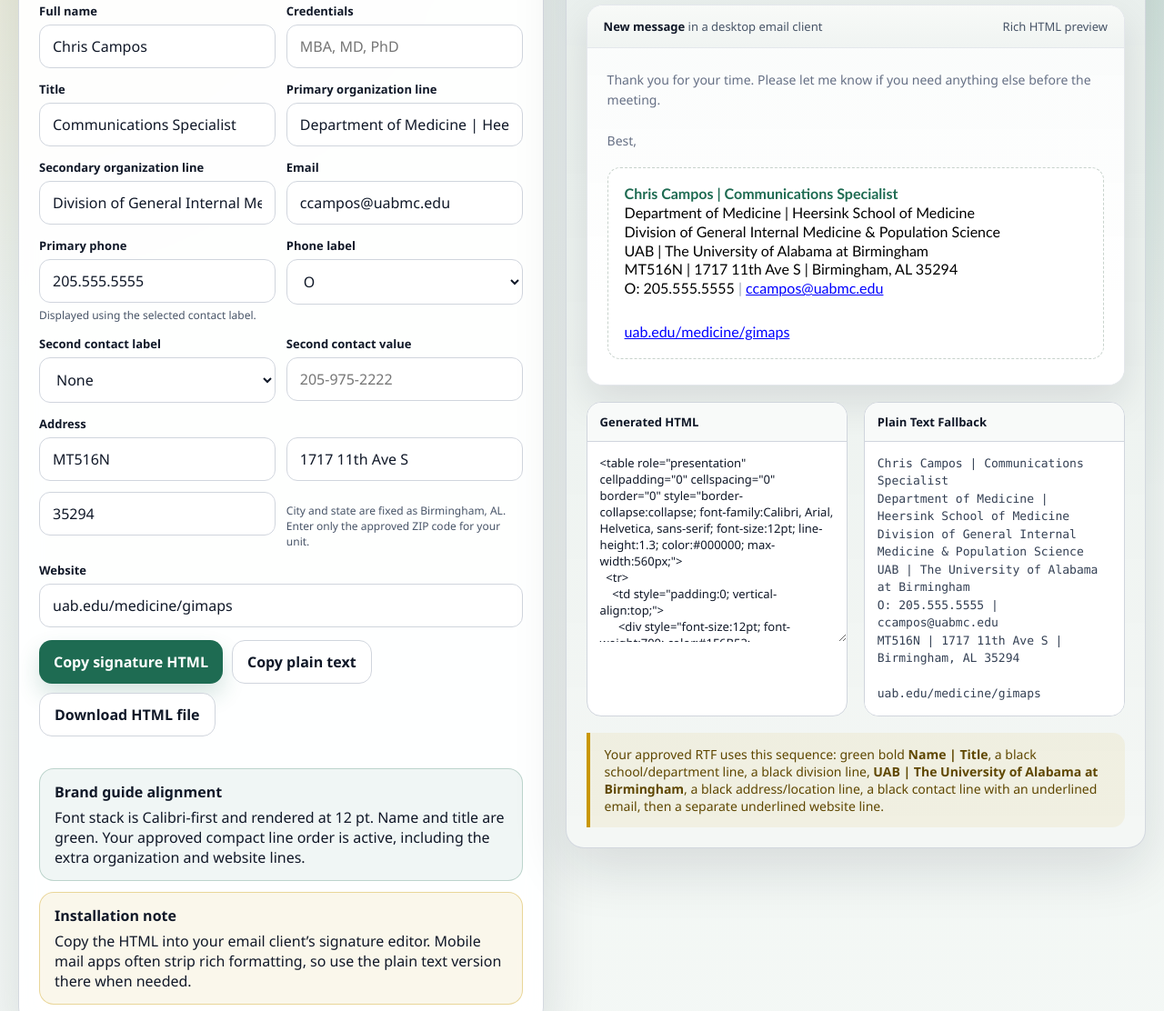
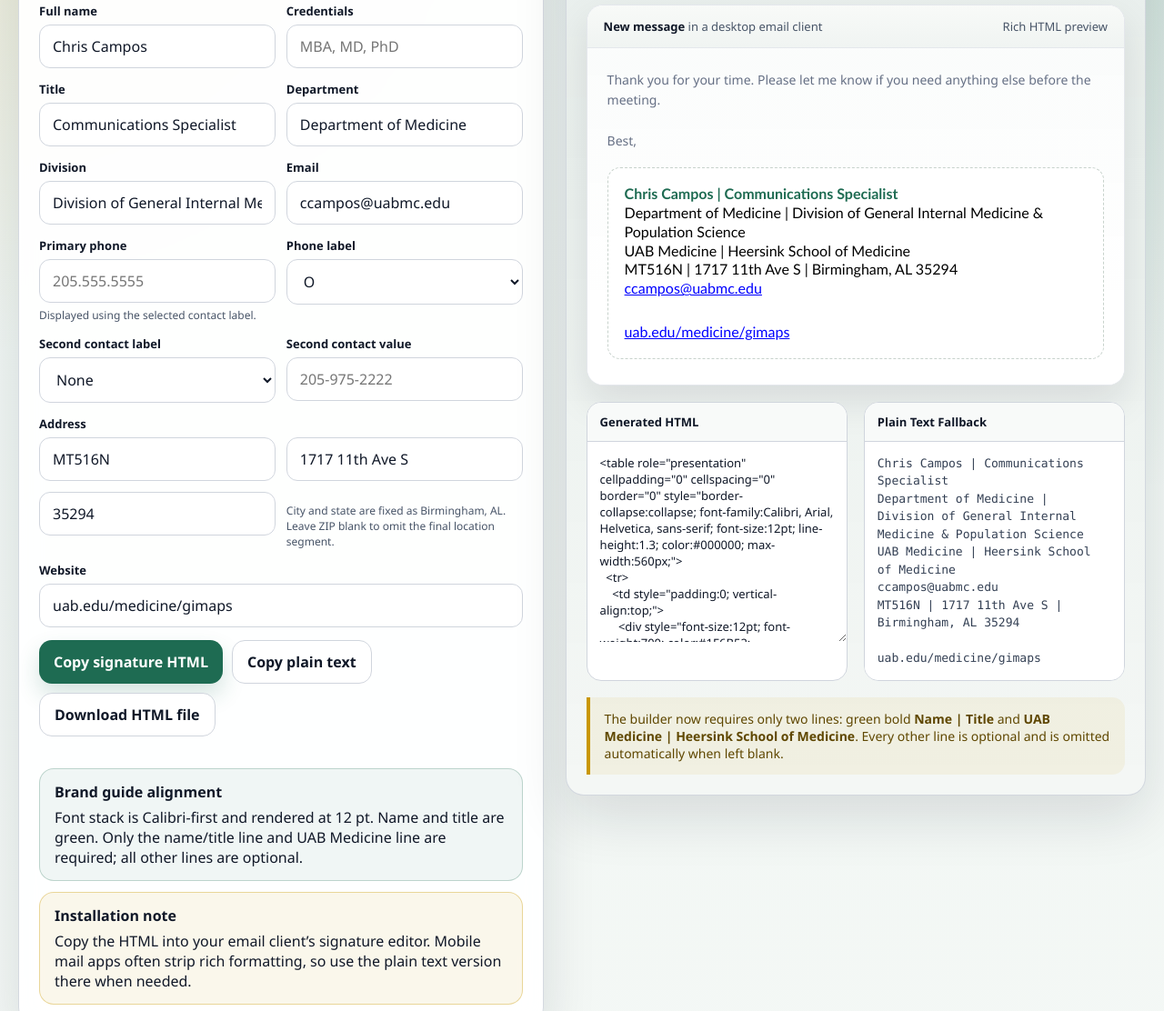
Before and after one commit to uabcampos/uab-email-signature-builder, a plain HTML site: page index.html in a window 1280 px wide. Shown: the part 159-1271 px from the top of the page at 91% size. Drawn offline with Linux system fonts and the light colour scheme.

Commit message:
Update signature builder layout and defaults

```diff
--- a/index.html
+++ b/index.html
@@ -434,14 +434,14 @@
                 <input id="title" name="title" value="Communications Specialist">
               </div>
               <div>
-                <label for="department">Primary organization line</label>
-                <input id="department" name="department" value="Department of Medicine | Heersink School of Medicine">
+                <label for="department">Department</label>
+                <input id="department" name="department" value="Department of Medicine">
               </div>
             </div>
 
             <div class="field-row">
               <div>
-                <label for="unit">Secondary organization line</label>
+                <label for="unit">Division</label>
                 <input id="unit" name="unit" value="Division of General Internal Medicine &amp; Population Science">
               </div>
               <div>
@@ -453,7 +453,7 @@
             <div class="field-row">
               <div>
                 <label for="phone">Primary phone</label>
-                <input id="phone" name="phone" value="205.555.5555" placeholder="205.555.5555">
+                <input id="phone" name="phone" value="" placeholder="205.555.5555">
                 <div class="microcopy">Displayed using the selected contact label.</div>
               </div>
               <div>
@@ -502,7 +502,7 @@
                   <input id="zipCode" name="zipCode" value="35294" placeholder="ZIP code">
                 </div>
                 <div>
-                  <div class="microcopy" style="margin-top: 12px;">City and state are fixed as Birmingham, AL. Enter only the approved ZIP code for your unit.</div>
+                  <div class="microcopy" style="margin-top: 12px;">City and state are fixed as Birmingham, AL. Leave ZIP blank to omit the final location segment.</div>
                 </div>
               </div>
             </div>
@@ -523,7 +523,7 @@
           <div class="status-grid" aria-live="polite">
             <div class="status-card status-ok" id="complianceStatus">
               <strong>Brand guide alignment</strong>
-              <span id="complianceText">This signature uses a Calibri-family stack, stays at 12 pt, and defaults to the supplied standard RTF line order.</span>
+              <span id="complianceText">This signature uses a Calibri-family stack, stays at 12 pt, and always keeps the required `Name | Title` line plus the UAB Medicine line.</span>
             </div>
             <div class="status-card status-warn">
               <strong>Installation note</strong>
@@ -568,7 +568,7 @@
           </div>
 
           <div class="footer-note">
-            Your approved RTF uses this sequence: green bold <strong>Name | Title</strong>, a black school/department line, a black division line, <strong>UAB | The University of Alabama at Birmingham</strong>, a black address/location line, a black contact line with an underlined email, then a separate underlined website line.
+            The builder now requires only two lines: green bold <strong>Name | Title</strong> and <strong>UAB Medicine | Heersink School of Medicine</strong>. Every other line is optional and is omitted automatically when left blank.
           </div>
         </div>
       </section>
@@ -655,8 +655,8 @@
       <div class="panel-body">
         <ul class="rule-list">
           <li>Signature markup uses a Calibri-first font stack and a fixed 12 pt rendering target to stay within the published guidance.</li>
-          <li>The default template now matches your supplied signature layout and line order.</li>
-          <li>The name and title can render in UAB green or black. Your default template uses green.</li>
+          <li>The builder requires only the `Name | Title` line and the `UAB Medicine | Heersink School of Medicine` line.</li>
+          <li>The name and title can render in UAB green or black. The current template uses green.</li>
           <li>Contact labels support the guide’s recommended style such as P, O, M, and F.</li>
           <li>Blank fields are removed from the final output so users do not have to manually clean up separators or empty lines.</li>
           <li>The builder includes a plain text fallback for mobile clients that strip HTML formatting.</li>
@@ -713,7 +713,6 @@
         zipCode: data.zipCode.trim(),
         website: data.website.trim(),
         greenNameTitle: true,
-        includeUniversityLine: true,
         includeWebsite: true,
         includeAddress: true,
         standardCompact: true
@@ -759,22 +758,19 @@
         ? `<div style="margin:0; color:#000000;">${escapeHtml(addressLine)}</div>`
         : "";
 
-      const departmentLine = data.department ? `      <div style="margin:0; color:#000000;">${escapeHtml(data.department)}</div>` : "";
-      const unitLine = data.unit ? `      <div style="margin:0; color:#000000;">${escapeHtml(data.unit)}</div>` : "";
-      const universityLine = data.includeUniversityLine
-        ? "      <div style=\"margin:0; color:#000000;\">UAB | The University of Alabama at Birmingham</div>"
-        : "";
+      const orgLineText = [data.department, data.unit].filter(Boolean).join(" | ");
+      const orgLine = orgLineText ? `      <div style="margin:0; color:#000000;">${escapeHtml(orgLineText)}</div>` : "";
+      const schoolLine = '      <div style="margin:0; color:#000000;">UAB Medicine | Heersink School of Medicine</div>';
       const contactColor = "#000000";
 
       return [
         '<table role="presentation" cellpadding="0" cellspacing="0" border="0" style="border-collapse:collapse; font-family:Calibri, Arial, Helvetica, sans-serif; font-size:12pt; line-height:1.3; color:#000000; max-width:560px;">',
         "  <tr>",
         '    <td style="padding:0; vertical-align:top;">',
-        `      <div style="font-size:12pt; font-weight:700; color:${accent}; margin:0;">${escapeHtml(nameLine || "Full Name")}</div>`,
+        `      <div style="font-size:12pt; font-weight:700; color:${accent}; margin:0;">${escapeHtml(nameLine || "Full Name | Title")}</div>`,
         !data.standardCompact && data.title ? `      <div style="font-size:12pt; color:${accent}; margin:0;">${escapeHtml(data.title)}</div>` : "",
-        departmentLine,
-        unitLine,
-        universityLine,
+        orgLine,
+        schoolLine,
         addressBlock,
         contactParts.length ? `      <div style="margin:0; color:${contactColor};">${contactParts.join(' <span style="color:#98A2B3;">|</span> ')}</div>` : "",
         data.includeWebsite && data.website ? '      <div style="margin:0; font-size:5pt; line-height:6px;">&nbsp;</div>' : "",
@@ -794,11 +790,11 @@
         : nameWithCreds;
       const cityStateZip = data.zipCode ? `Birmingham, AL ${data.zipCode}` : "";
       const addressLine = [data.buildingOffice, data.street, cityStateZip].filter(Boolean).join(" | ");
+      const orgLineText = [data.department, data.unit].filter(Boolean).join(" | ");
       if (nameLine) lines.push(nameLine);
       if (!data.standardCompact && data.title) lines.push(data.title);
-      if (data.department) lines.push(data.department);
-      if (data.unit) lines.push(data.unit);
-      if (data.includeUniversityLine) lines.push("UAB | The University of Alabama at Birmingham");
+      if (orgLineText) lines.push(orgLineText);
+      lines.push("UAB Medicine | Heersink School of Medicine");
 
       const contacts = [];
       if (data.phone) contacts.push(`${data.phoneLabel}: ${data.phone}`);
@@ -820,11 +816,11 @@
       const notes = [
         "Font stack is Calibri-first and rendered at 12 pt.",
         `Name and title are ${nameTitleColor}.`,
-        data.standardCompact ? "Your approved compact line order is active, including the extra organization and website lines." : "Expanded layout is active."
+        data.standardCompact ? "Only the name/title line and UAB Medicine line are required; all other lines are optional." : "Expanded layout is active."
       ];
 
-      if (!data.fullName || !data.title || !data.email) {
-        notes.push("Add name, title, and email before final deployment.");
+      if (!data.fullName || !data.title) {
+        notes.push("Add both name and title before final deployment.");
       }
 
       complianceText.textContent = notes.join(" ");
```
